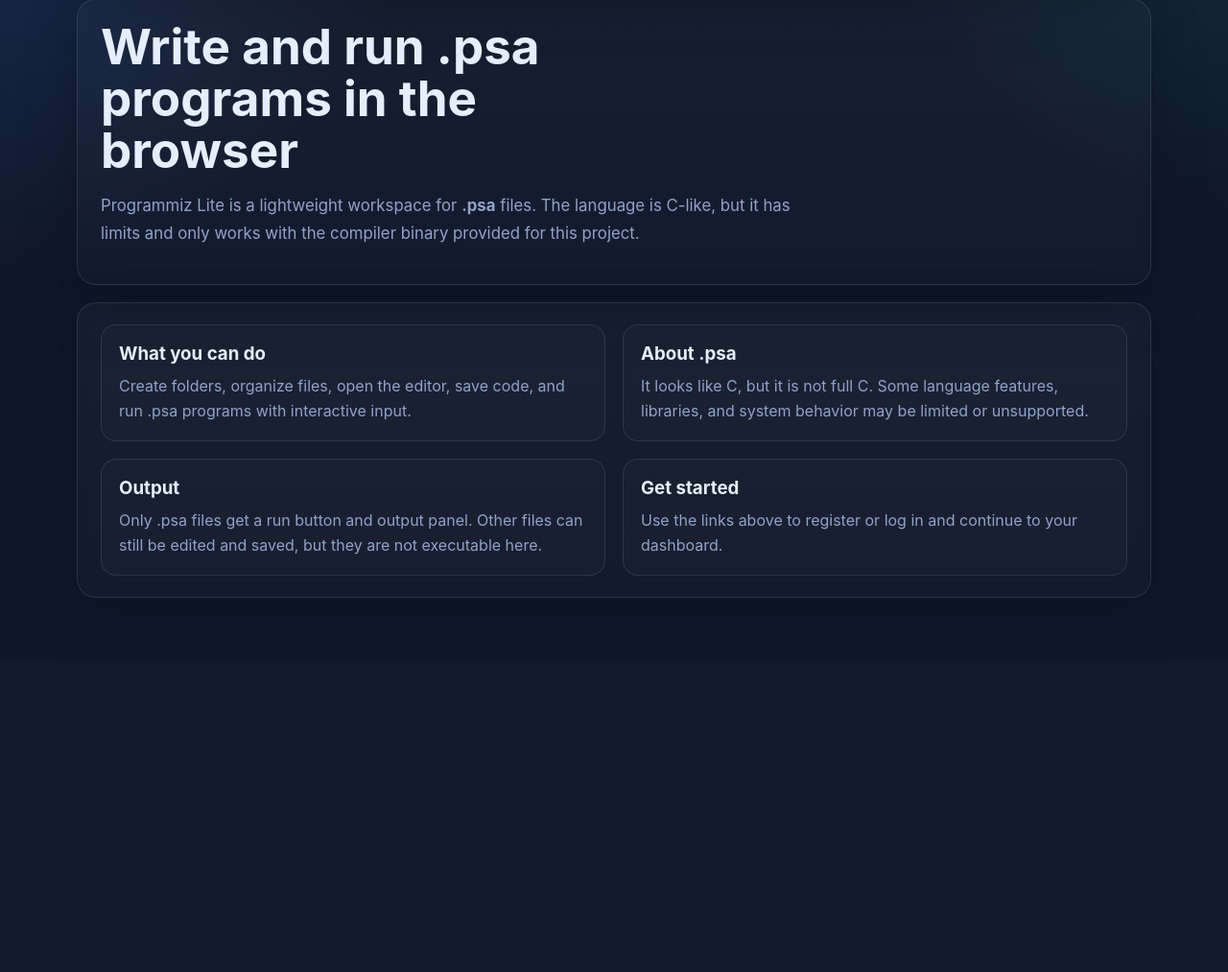
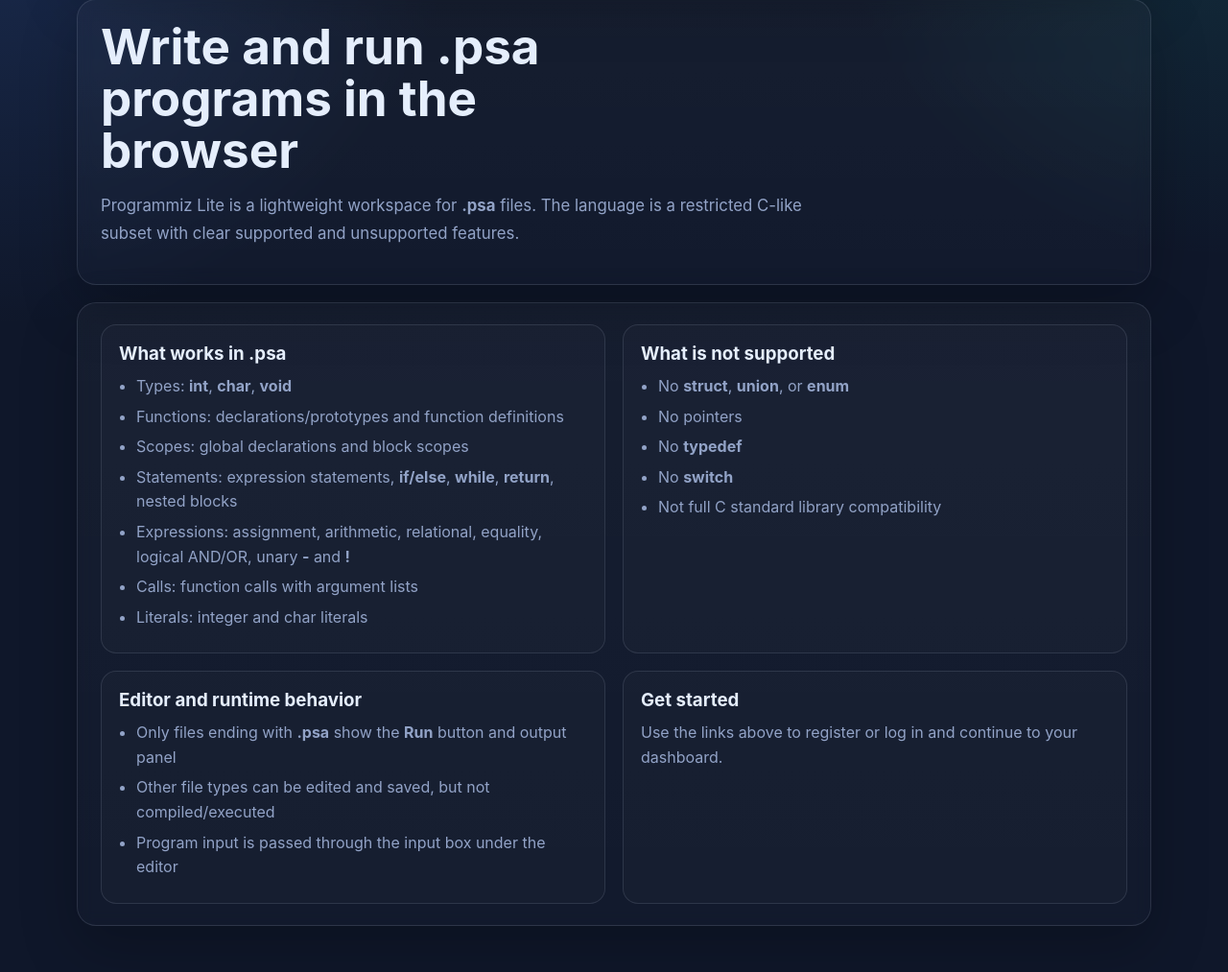
Before and after one commit to AdityaSinha149/programmiz-lite, a Django app: page / in a window 1280 px wide. Shown: the part 143-1156 px from the top of the page at 96% size. Before the commit the page ends 769 px from the top, so only its background shows below. Run offline with Django 5.2, Linux system fonts and the light colour scheme.

Commit message:
i hope this is the final commit

```diff
--- a/api/templates/home.html
+++ b/api/templates/home.html
@@ -23,22 +23,40 @@
             <h1 class="home-title">Write and run .psa programs in the browser</h1>
             <p class="home-copy">
                 Programmiz Lite is a lightweight workspace for <strong>.psa</strong> files.
-                The language is C-like, but it has limits and only works with the compiler binary provided for this project.
+                The language is a restricted C-like subset with clear supported and unsupported features.
             </p>
         </section>
 
         <section class="panel grid-two">
             <div class="info-card">
-                <h3>What you can do</h3>
-                <p>Create folders, organize files, open the editor, save code, and run .psa programs with interactive input.</p>
+                <h3>What works in .psa</h3>
+                <ul class="info-list">
+                    <li>Types: <strong>int</strong>, <strong>char</strong>, <strong>void</strong></li>
+                    <li>Functions: declarations/prototypes and function definitions</li>
+                    <li>Scopes: global declarations and block scopes</li>
+                    <li>Statements: expression statements, <strong>if/else</strong>, <strong>while</strong>, <strong>return</strong>, nested blocks</li>
+                    <li>Expressions: assignment, arithmetic, relational, equality, logical AND/OR, unary <strong>-</strong> and <strong>!</strong></li>
+                    <li>Calls: function calls with argument lists</li>
+                    <li>Literals: integer and char literals</li>
+                </ul>
             </div>
             <div class="info-card">
-                <h3>About .psa</h3>
-                <p>It looks like C, but it is not full C. Some language features, libraries, and system behavior may be limited or unsupported.</p>
+                <h3>What is not supported</h3>
+                <ul class="info-list">
+                    <li>No <strong>struct</strong>, <strong>union</strong>, or <strong>enum</strong></li>
+                    <li>No pointers</li>
+                    <li>No <strong>typedef</strong></li>
+                    <li>No <strong>switch</strong></li>
+                    <li>Not full C standard library compatibility</li>
+                </ul>
             </div>
             <div class="info-card">
-                <h3>Output</h3>
-                <p>Only .psa files get a run button and output panel. Other files can still be edited and saved, but they are not executable here.</p>
+                <h3>Editor and runtime behavior</h3>
+                <ul class="info-list">
+                    <li>Only files ending with <strong>.psa</strong> show the <strong>Run</strong> button and output panel</li>
+                    <li>Other file types can be edited and saved, but not compiled/executed</li>
+                    <li>Program input is passed through the input box under the editor</li>
+                </ul>
             </div>
             <div class="info-card">
                 <h3>Get started</h3>
--- a/api/urls.py
+++ b/api/urls.py
@@ -5,6 +5,7 @@ urlpatterns = [
     path("", views.home),
     path("register/", views.user_register),
     path("login/", views.user_login),
+    path("logout/", views.user_logout),
     path("dashboard/", views.dashboard),
     path("dashboard/create-folder/", views.create_folder_dashboard),
     path("dashboard/folder/<int:folder_id>/", views.folder_view),
--- a/api/views.py
+++ b/api/views.py
@@ -1,6 +1,6 @@
 from django.shortcuts import render, redirect
 from django.contrib.auth.models import User
-from django.contrib.auth import authenticate, login
+from django.contrib.auth import authenticate, login, logout
 from django.contrib.auth.decorators import login_required
 from django.conf import settings
 from django.http import HttpResponseForbidden
@@ -59,6 +59,11 @@ def user_login(request):
             return render(request, "login.html", {"error": "Invalid username or password"})
 
     return render(request, "login.html")
+
+
+def user_logout(request):
+    logout(request)
+    return redirect("/")
 
 #helper function to build breadcrumb path
 def get_folder_path(folder):
--- a/static/css/site.css
+++ b/static/css/site.css
@@ -106,6 +106,17 @@ a {
     margin: 0;
     color: var(--muted);
     line-height: 1.6;
+}
+
+.info-list {
+    margin: 0;
+    padding-left: 18px;
+    color: var(--muted);
+    line-height: 1.6;
+}
+
+.info-list li {
+    margin-bottom: 6px;
 }
 
 .auth-panel {
```
